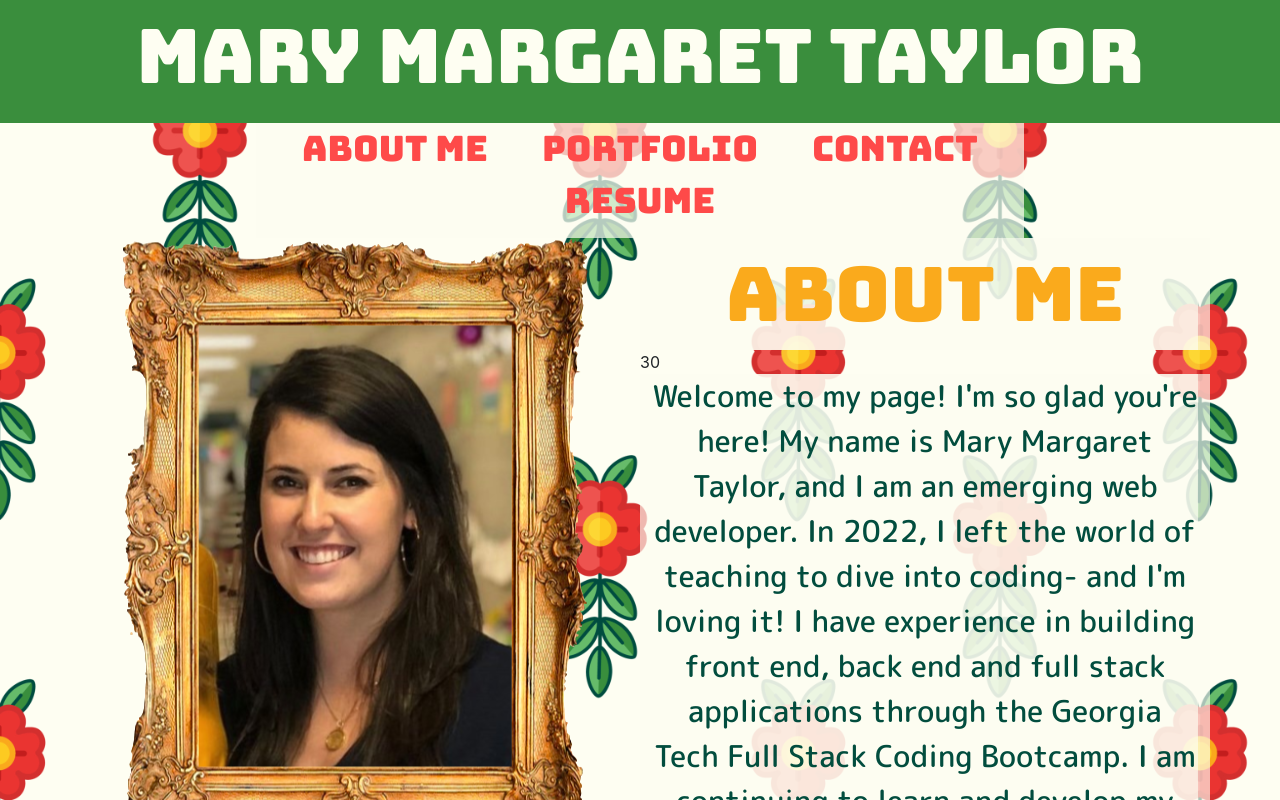
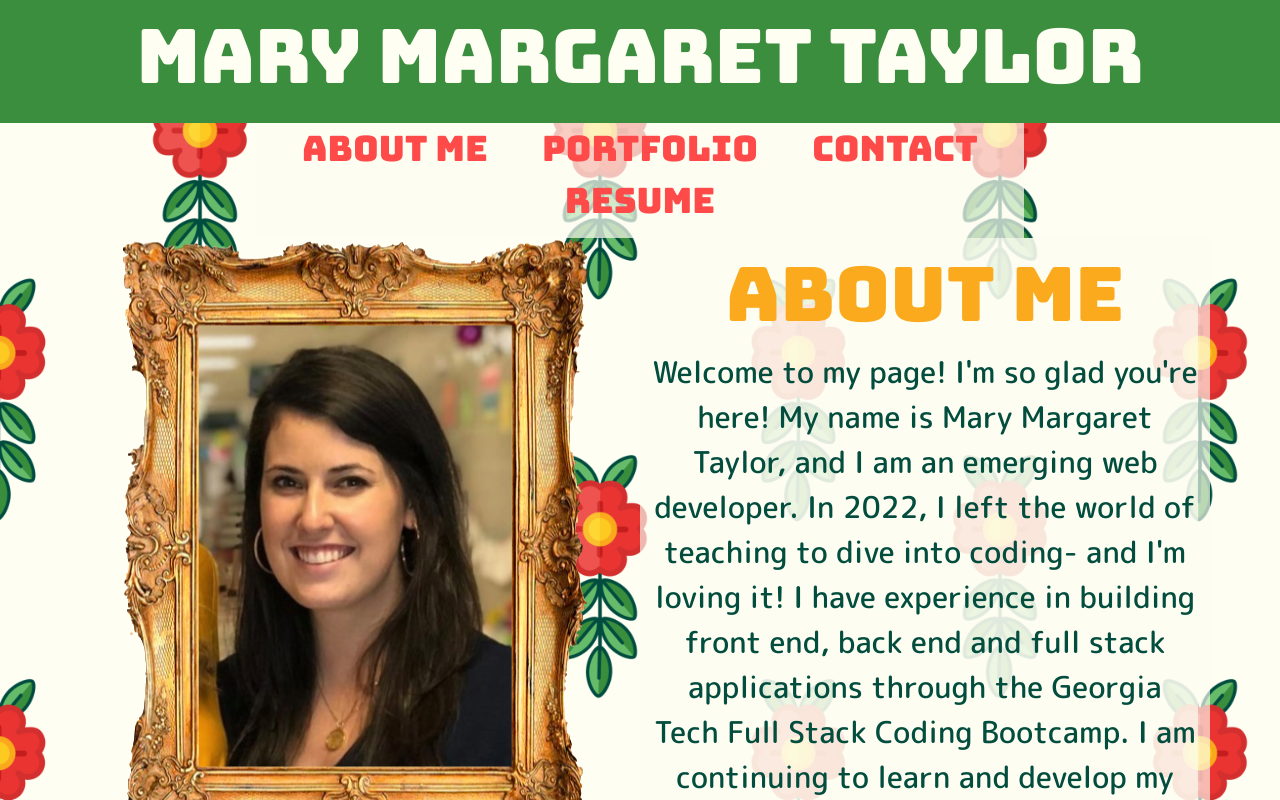
Before and after one commit to mmtaylor7/portfolio-react, a React (Create React App) app: page / in a window 1280 px wide. Shown: the top 800 px of the page. Built offline with nearby package versions, Linux system fonts and the light colour scheme.

Commit message:
about me message

```diff
--- a/src/pages/AboutMe/AboutMe.js
+++ b/src/pages/AboutMe/AboutMe.js
@@ -21,7 +21,6 @@ function AboutMe() {
               <div className="page-title">About Me</div>
               <div></div>
             </div>
-            30
           </Row>
           <Row sm={12}>
             <div className="about-text">
@@ -33,7 +32,7 @@ function AboutMe() {
                 stack applications through the Georgia Tech Full Stack Coding
                 Bootcamp. I am continuing to learn and develop my skills with
                 the eventual goal of integrating the education and coding
-                arenas. Please take a look around, and enjoy!
+                arenas. Please take a look around my page and enjoy!
               </div>
               <div></div>
             </div>
```
